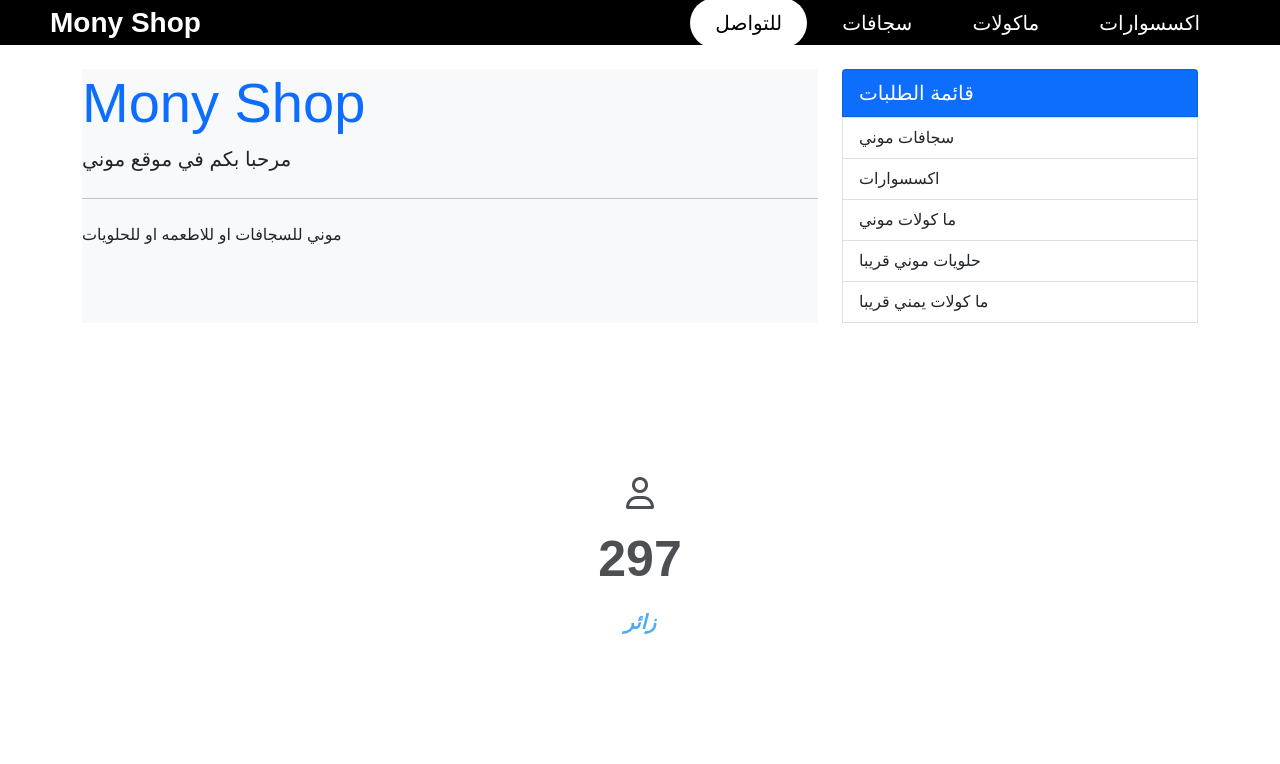
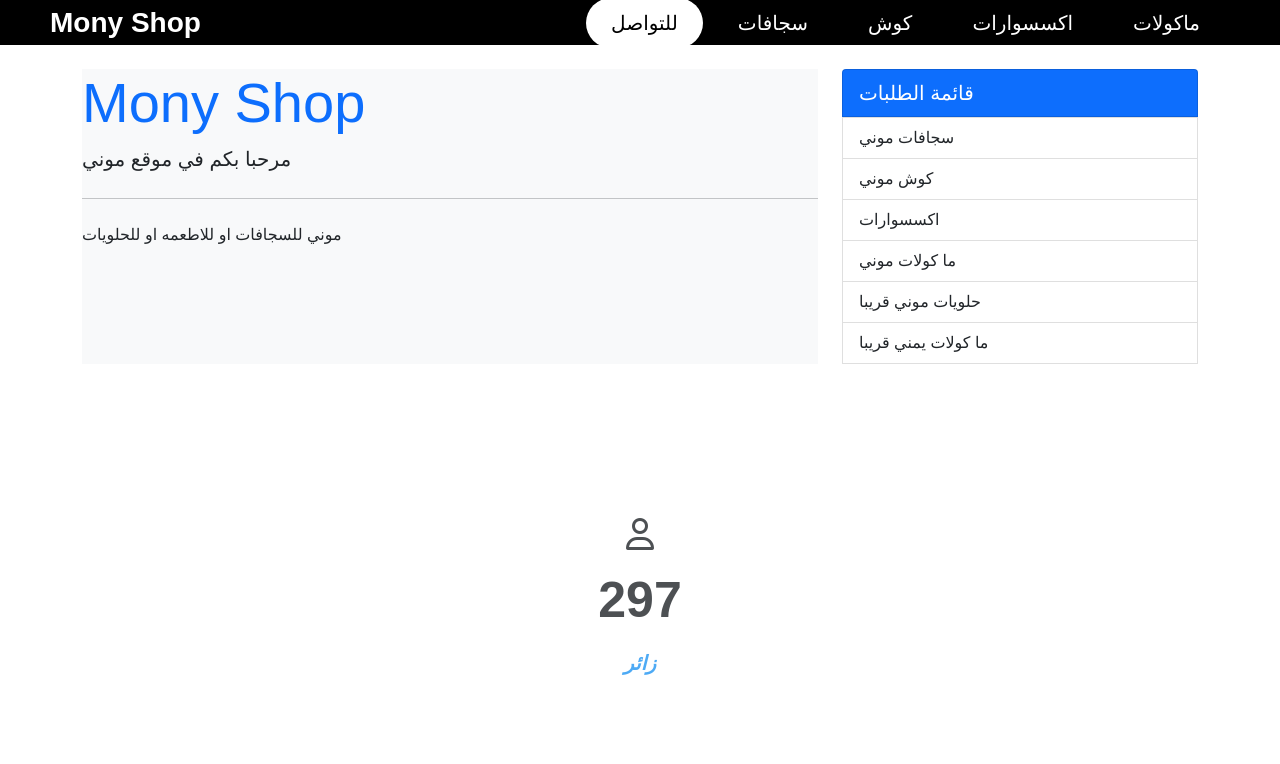
Before and after one commit to Amjed63/mony, a plain HTML site: page index.html in a window 1280 px wide. Shown: the top 764 px of the page. Drawn offline with nearby package versions, Linux system fonts and the light colour scheme; files whose address does not match are found by name.

Commit message:
Update index.html

```diff
--- a/index.html
+++ b/index.html
@@ -24,8 +24,9 @@
         <ul>
             <li> <a href="#conact" class="active">للتواصل</a> </li>
             <li><a href="index-1.html">سجافات</a></li>
+            <li><a href="index-kusha.html">كوش</a></li>
+            <li><a href="index-acces.html">اكسسوارات </a></li>
             <li><a href="index-2.html">ماكولات</a></li>
-            <li><a href="index-acces.html">اكسسوارات </a></li>
         </ul>
     </nav>
 </header>
@@ -53,6 +54,7 @@
 
         <div class="collapse show" id="x">
           <a href="index-1.html"  type="button" class="list-group-item list-group-item-action col-sm fs-e"> سجافات  موني </a>
+          <a href="index-kusha.html"  type="button" class="list-group-item list-group-item-action col-sm fs-e"> كوش  موني </a>
           <a href="index-acces.html" type="button" class="list-group-item list-group-item-action col-sm fs-e">   اكسسوارات </a>
           <a href="index-2.html" type="button" class="list-group-item list-group-item-action col-sm fs-e">ما كولات موني </a>
           <button type="button" class="list-group-item list-group-item-action col-sm fs-e">حلويات  موني قريبا</button>
@@ -399,6 +401,8 @@
                       <ul>
                           <li><a href="index.html">الصفحه الرئيسيه</a></li>
                           <li><Arial><a href="index-1.html">سجافات</a></Arial></li>
+                          <li><Arial><a href="index-kusha.html">كوش</a></Arial></li>
+                          <li><Arial><a href="index-acces.html">اكسسوارات</a></Arial></li>
                           <li><Arial><a href="index-2.html">ماكولات</a></Arial></li>
 
                         </ul>
```
